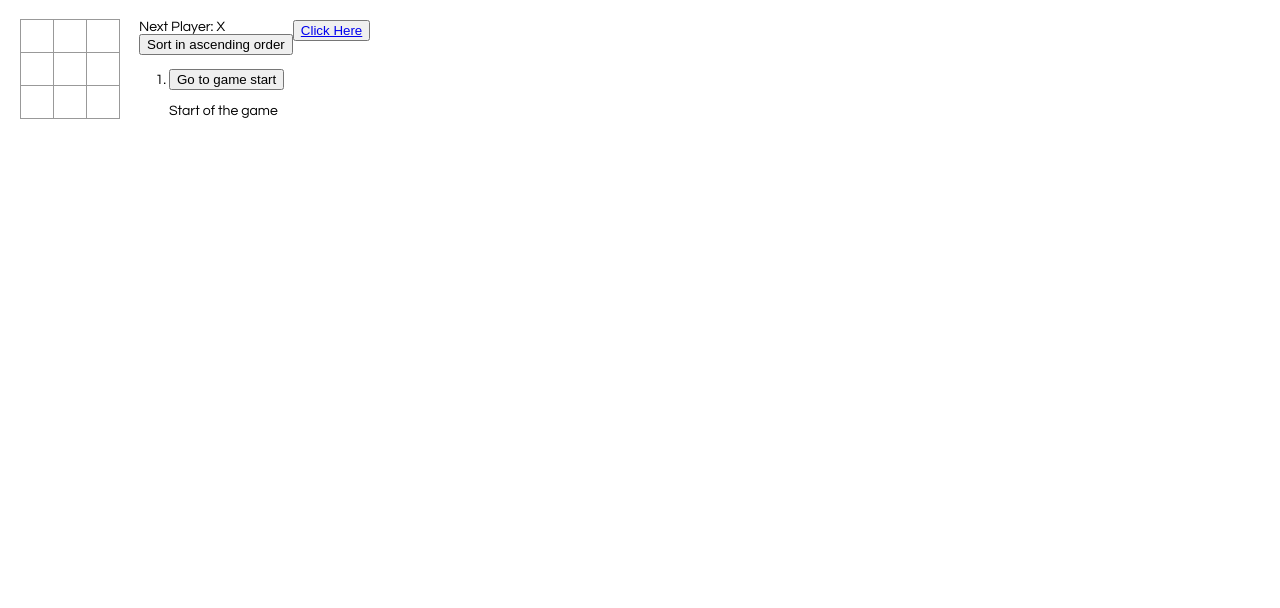
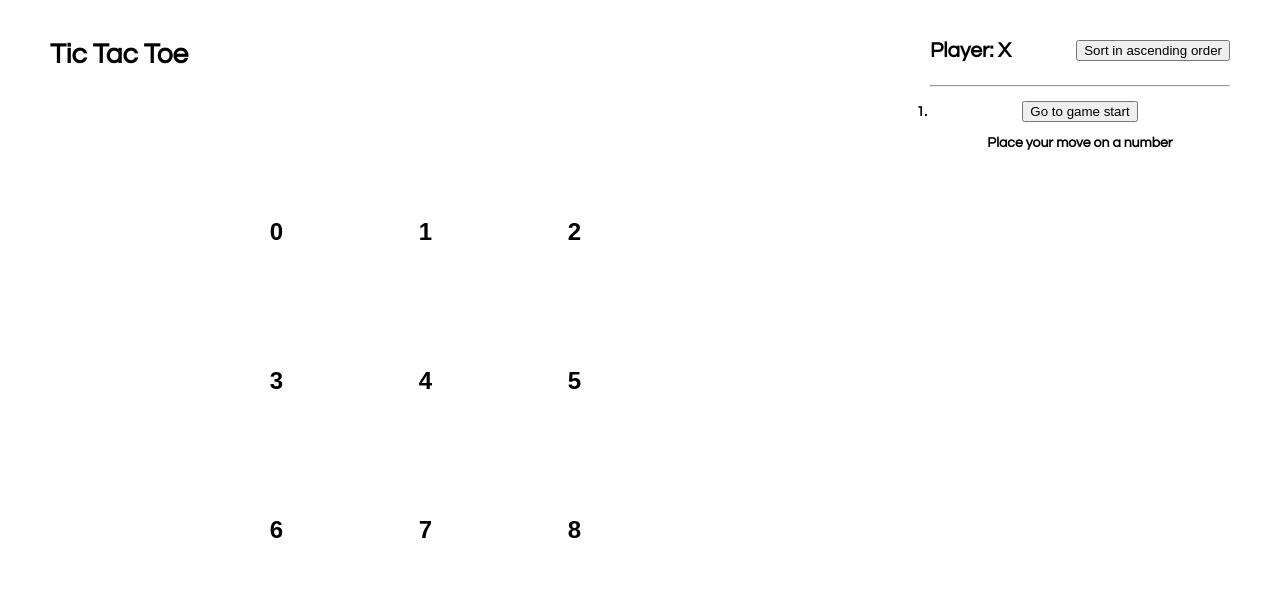
Before and after one commit to wnyao/tictactoe, a React app: page / in a window 1280 px wide. Built offline with nearby package versions, Linux system fonts and the light colour scheme.

Commit message:
Add styling

```diff
--- a/src/board.js
+++ b/src/board.js
@@ -15,15 +15,30 @@ const Button = props => (
 class Board extends React.Component {
   //Return a single button component
   renderSquare(i, coordinate) {
-    const style = { backgroundColor: "cyan" };
+    const winningStyle = {
+      backgroundColor: "cyan",
+      fontSize: "32px",
+      color: "white"
+    };
     const winningLine = this.props.winningLine;
     const isMatch = winningLine.some(number => number === i);
+    const value = this.props.squares[i] === null ? i : this.props.squares[i];
+
+    const textStyle = () => {
+      if (typeof value === "number") {
+        return { color: "black" };
+      } else if (value === "X") {
+        return { color: "#ff8963", fontSize: "32px" };
+      } else {
+        return { color: "#8cdc8b", fontSize: "32px" };
+      }
+    };
 
     return (
       <Button
         className={"square"}
-        style={isMatch ? style : null}
-        value={this.props.squares[i]}
+        style={isMatch ? winningStyle : textStyle()}
+        value={this.props.squares[i] === null ? i : this.props.squares[i]}
         onClick={() => this.props.onClick(i, coordinate)}
       />
     );
--- a/src/css/index.css
+++ b/src/css/index.css
@@ -1,10 +1,13 @@
 body {
   font: 14px "Century Gothic", Futura, sans-serif;
-    margin: 20px;
+  margin: 0px;
+  font-weight: bold;
 }
 
-ol, ul {
-    padding-left: 30px;
+ol,
+ul {
+  padding-left: 0px;
+  text-align: center;
 }
 
 .board-row:after {
@@ -19,17 +22,17 @@ ol, ul {
 
 .square {
   background: #fff;
-    border: 1px solid #999;
+  border: 0px solid #999;
   float: left;
   font-size: 24px;
   font-weight: bold;
   line-height: 34px;
-    height: 34px;
   margin-right: -1px;
   margin-top: -1px;
   padding: 0;
   text-align: center;
-    width: 34px;
+  width: 150px;
+  height: 150px;
 }
 
 .square:focus {
@@ -41,10 +44,49 @@ ol, ul {
 }
 
 .game {
-    display: flex;
-    flex-direction: row;
+  text-align: center;
+  position: absolute;
+  width: 100%;
 }
 
 .game-info {
-    margin-left: 20px;
+  float: right;
+  width: 300px;
+  text-align: left;
+  margin: 40px 50px 0px 50px;
 }
+
+.game-board {
+  display: inline-block;
+  margin-top: 10%;
+  padding-top: 30px;
+  width: 477px;
+}
+
+h1,
+h2 {
+  position: static;
+  text-align: left;
+  width: 140px;
+}
+
+h1 {
+  margin: 40px 0px 0px 50px;
+}
+
+h2 {
+  margin-top: 0px;
+}
+
+.title {
+  width: 50%;
+  position: fixed;
+}
+
+.game-status {
+  display: inline-block;
+}
+
+.toggle-button {
+  float: right;
+}
--- a/src/game.js
+++ b/src/game.js
@@ -131,7 +131,7 @@ class Game extends React.Component {
             style={null}
             onClick={() => this.jumpTo(0)}
             description={desc}
-            coordinateMsg={"Start of the game"}
+            coordinateMsg={"Place your move on a number"}
           />
         );
       } else if (index !== stepNum) {
@@ -165,7 +165,7 @@ class Game extends React.Component {
     const history = this.state.history;
     const current = history[this.state.isDesc ? this.state.stepNumber : 0];
     const winnerInfo = evalWinner(current.squares);
-    const playerStatus = "Next Player: " + (this.state.xIsNext ? "X" : "O");
+    const playerStatus = "Player: " + (this.state.xIsNext ? "X" : "O");
     const historyList = this.genHistoryList(this.state.stepNumber);
     const gameOverStatus = this.genGameOverStatus(winnerInfo, history.length);
 
--- a/src/gameComponent.js
+++ b/src/gameComponent.js
@@ -5,7 +5,11 @@ import ToggleBtn from "./toggleButton.js"; //testing purposes
 
 //Toggle button component
 const ToggleButton = props => (
-  <Button className="button" onClick={props.onClick} value={props.value} />
+  <Button
+    className="toggle-button"
+    onClick={props.onClick}
+    value={props.value}
+  />
 );
 
 //Lost for list in history list
@@ -16,6 +20,22 @@ const List = props => (
     </button>
     <p>{props.coordinateMsg}</p>
   </li>
+);
+
+//Route example for learning purposes
+const RouteExample = props => (
+  <div>
+    <button>
+      <Link to="/test">Click Here</Link>
+    </button>
+    <Route path="/test" component={ToggleBtn} />
+  </div>
+);
+
+const AppTitle = props => (
+  <div className="title">
+    <h1>Tic Tac Toe</h1>
+  </div>
 );
 
 //Gameboard for tictactoe
@@ -32,25 +52,18 @@ const GameBoard = props => (
 //Game info includes history lists and desc/asc toggle button
 const GameInfo = props => (
   <div className="game-info">
-    <div>{props.status}</div>
+    <div className="game-status">
+      <h2>{props.status}</h2>
+    </div>
     <ToggleButton onClick={props.onClick} value={props.value} />
+    <hr />
     {props.historyList}
-  </div>
-);
-
-//Route example for learning purposes
-const RouteExample = props => (
-  <div>
-    <button>
-      <Link to="/test">Click Here</Link>
-    </button>
-    <Route path="/test" component={ToggleBtn} />
   </div>
 );
 
 //Game over status for game ending
 const GameOverStatus = props => (
-  <div>
+  <div className="game">
     <h1>{props.status}</h1>
     <GameBoard winningLine={props.winningLine} squares={props.squares} />
   </div>
@@ -59,6 +72,7 @@ const GameOverStatus = props => (
 //Components of full tictactoe game set
 const Gameset = props => (
   <div className="game">
+    <AppTitle />
     <GameBoard
       winningLine={props.winningLine} //if winnerInfo is undefined; else return []
       squares={props.squares}
@@ -70,7 +84,7 @@ const Gameset = props => (
       onClick={props.onToggleClick}
       historyList={props.historyList}
     />
-    <RouteExample />
+    {/* <RouteExample /> */}
   </div>
 );
 
```
Lines whose indentation alone changed are shown as unchanged.
